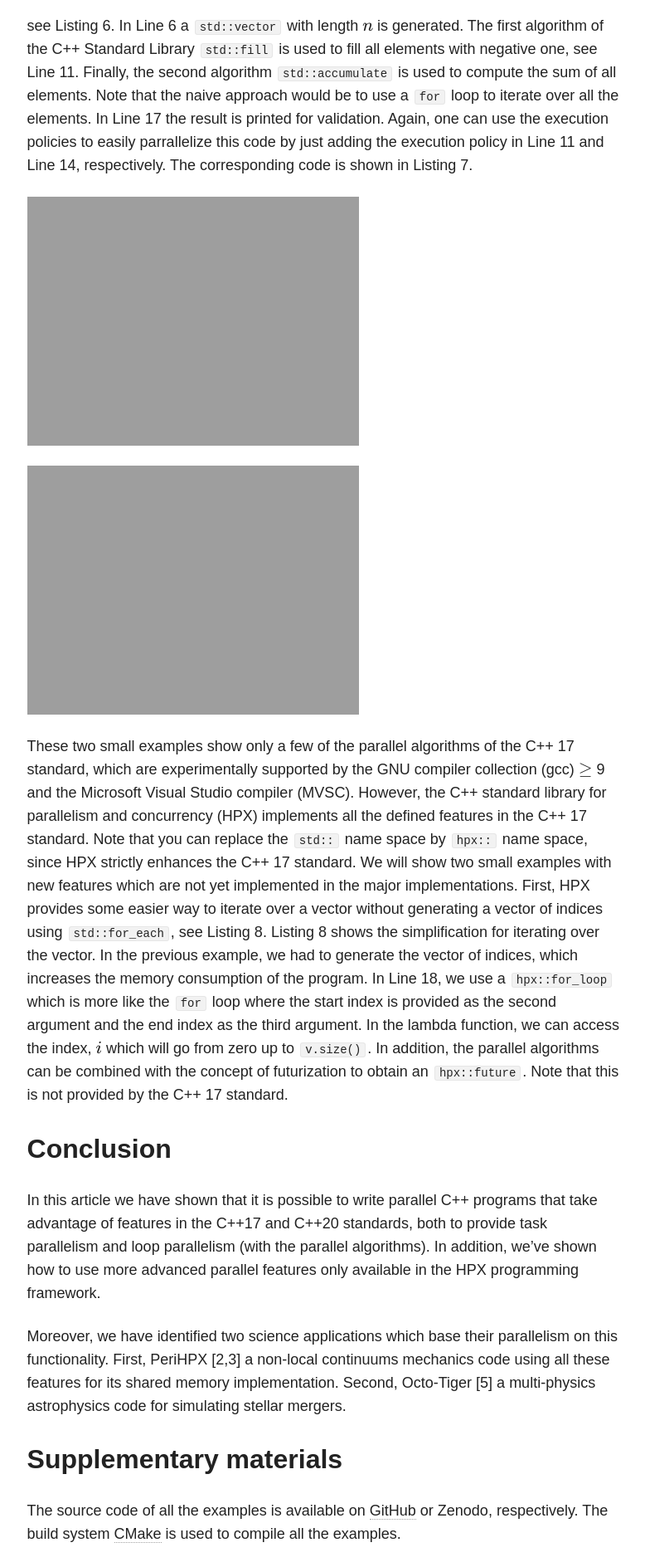
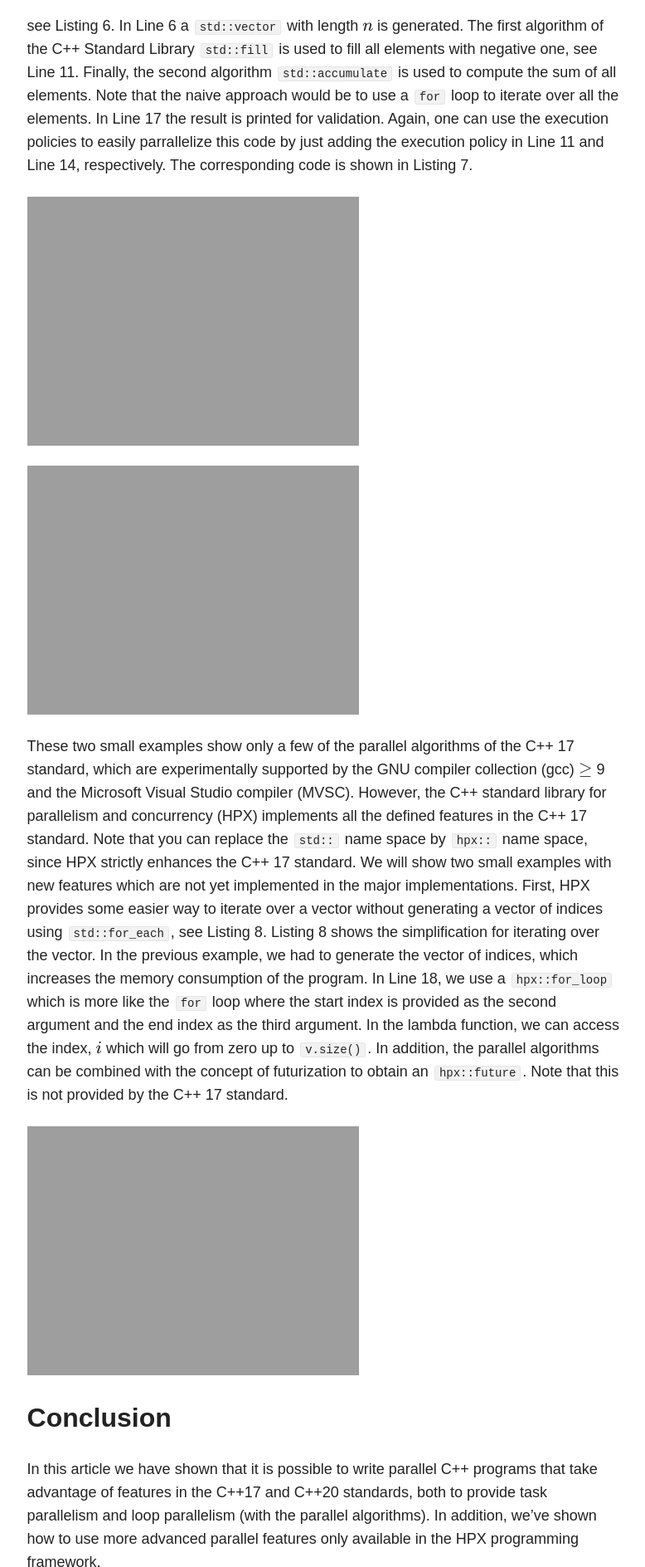
Before and after one commit to diehlpk/diehlpk.github.io, a Jekyll site: the page built from _posts/blog/2021-08-24-modern-cpp.md, in a window 1280 px wide. Shown: the part 4512-6400 px from the top of the page at 83% size, without its empty margins (347-1125 px from the left). Built offline with Jekyll 4.4.1, drawn with Linux system fonts in a browser that asks for light colours; nearby versions of some CDN libraries; some web fonts are replaced; formulas are drawn with MathJax 3.

Commit message:
Add listing 8

```diff
--- a/_posts/blog/2021-08-24-modern-cpp.md
+++ b/_posts/blog/2021-08-24-modern-cpp.md
@@ -67,11 +67,12 @@
 
 ![Listing6!]({{ site.url }}/assets/2021-10-28-listing6.svg "Example to compute the sum of all elements in the vector using the C++ standard library.")
 
-
-![Listing67]({{ site.url }}/assets/2021-10-28-listing7.svg "Example to compute the sum of all elements in the vector using the parallel algorithms provided by the C++ 17 standard.")
+![Listing7]({{ site.url }}/assets/2021-10-28-listing7.svg "Example to compute the sum of all elements in the vector using the parallel algorithms provided by the C++ 17 standard.")
 
 
 These two small examples show only a few of the parallel algorithms of the C++ 17 standard, which are experimentally supported by the GNU compiler collection (gcc) $\geq$ 9 and the Microsoft Visual Studio compiler (MVSC). However, the C++ standard library for parallelism and concurrency (HPX) implements all the defined features in the C++ 17 standard. Note that you can replace the `std::` name space by `hpx::` name space, since HPX strictly enhances the C++ 17 standard. We will show two small examples with new features which are not yet implemented in the major implementations. First, HPX provides some easier way to iterate over a vector without generating a vector of indices using `std::for_each`, see Listing 8. Listing 8 shows the simplification for iterating over the vector. In the previous example, we had to generate the vector of indices, which increases the memory consumption of the program. In Line 18, we use a `hpx::for_loop` which is more like the `for` loop where the start index is provided as the second argument and the end index as the third argument. In the lambda function, we can access the index, $i$ which will go from zero up to `v.size()`. In addition, the parallel algorithms can be combined with the concept of futurization to obtain an `hpx::future`. Note that this is not provided by the C++ 17 standard.
+
+![Listing8]({{ site.url }}/assets/2021-10-28-listing8.svg "Example to compute the sum of all elements in the vector using the parallel algorithms provided by HPX.")
 
 ## Conclusion
 
```
Also changed, not shown: 1 other file.
